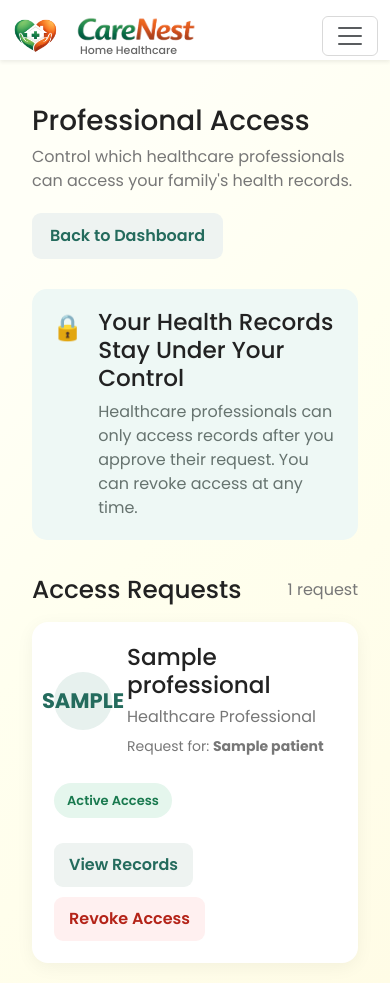
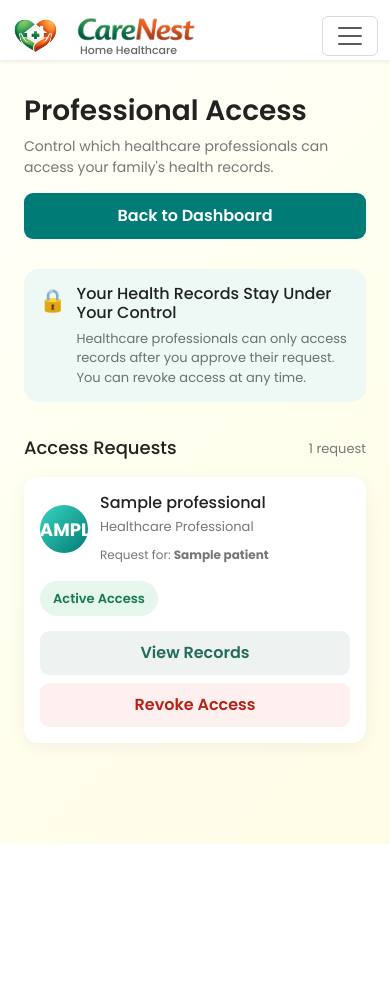
Before and after one commit to AMNA-RISHVI/CareNest_Home-Healthcare-Platform, a Django app: template health_wallet/templates/health_wallet/manage_professional_access.html in a window 390 px wide. After the commit the page ends 844 px from the top, so only its background shows below. Run offline with Django 5.2, Linux system fonts and the light colour scheme; the template is opened without the code that fills it: most values are stand-ins (such as "Sample title", 1, 10 or a date in 2020).

Commit message:
improve health wallet access pages interface

```diff
--- a/health_wallet/static/health_wallet/css/manage_professional_access.css
+++ b/health_wallet/static/health_wallet/css/manage_professional_access.css
@@ -1,10 +1,19 @@
-body{
+html,
+body {
+    margin: 0;
+    padding: 0;
+    min-height: 100%;
+}
+
+body {
     background: linear-gradient(
         135deg,
         #FFFFF7 20%,
         #FFFFEF 50%,
         #FFFCE6 100%
     );
+
+    font-family: 'Poppins', sans-serif;
 }
 
 .manage-access-page {
@@ -24,13 +33,16 @@ body{
 
 
 .page-header h1 {
-    margin: 0 0 8px;
+    margin: 50px 0 8px;
+    font-size: 34px;
+    font-weight: 600;
 }
 
 
 .page-header p {
     margin: 0;
     color: #777;
+    font-size: 14px;
 }
 
 
@@ -38,8 +50,8 @@ body{
     text-decoration: none;
     padding: 11px 18px;
     border-radius: 9px;
-    background: #eef3f1;
-    color: #246b5d;
+    background: #007B75;
+    color: #ffffff;
     font-weight: 600;
 }
 
@@ -62,12 +74,14 @@ body{
 
 .security-notice h3 {
     margin: 0 0 7px;
+    font-size: 18px;
 }
 
 
 .security-notice p {
     margin: 0;
     color: #66736f;
+    font-size: 14px;
 }
 
 
@@ -81,6 +95,7 @@ body{
 
 .section-header h2 {
     margin: 0;
+    font-size: 20px;
 }
 
 
@@ -120,8 +135,12 @@ body{
     height: 58px;
     flex-shrink: 0;
     border-radius: 50%;
-    background: #e7f1ee;
-    color: #246b5d;
+    background: linear-gradient(
+        135deg,
+        #3CD5C0 0%,
+        #007B75 100%
+    );
+    color: #ffffff;
     display: flex;
     align-items: center;
     justify-content: center;
@@ -138,6 +157,7 @@ body{
 .professional-info p {
     margin: 0 0 5px;
     color: #777;
+
 }
 
 
@@ -252,33 +272,209 @@ body{
 }
 
 
+/* =========================================
+   TABLET / SMALL LAPTOP
+========================================= */
+
 @media (max-width: 900px) {
 
     .manage-access-page {
-        padding: 20px;
+        width: 100%;
+        max-width: 100%;
+        padding: 25px 20px;
+        box-sizing: border-box;
     }
 
     .access-request-card {
         flex-direction: column;
-        align-items: flex-start;
+        align-items: stretch;
+        gap: 18px;
+    }
+
+    .professional-info {
+        width: 100%;
+    }
+
+    .request-status {
+        width: 100%;
     }
 
     .request-actions {
+        width: 100%;
         flex-wrap: wrap;
     }
 
 }
 
 
+/* =========================================
+   MOBILE
+========================================= */
+
 @media (max-width: 600px) {
+
+    .manage-access-page {
+        margin: 0;
+        padding: 20px 12px;
+    }
 
     .page-header {
         flex-direction: column;
-        align-items: flex-start;
+        align-items: stretch;
+        gap: 15px;
+    }
+
+    .page-header h1 {
+        font-size: 28px;
+    }
+
+    .page-header p {
+        font-size: 14px;
+        line-height: 1.5;
+    }
+
+    .secondary-button {
+        width: 100%;
+        box-sizing: border-box;
+        text-align: center;
+    }
+
+    .security-notice {
+        padding: 15px;
+        gap: 10px;
+    }
+
+    .security-icon {
+        font-size: 22px;
+    }
+
+    .security-notice h3 {
+        font-size: 16px;
+    }
+
+    .security-notice p {
+        font-size: 13px;
+        line-height: 1.5;
+    }
+
+    .section-header h2 {
+        font-size: 18px;
+    }
+
+    .section-header span {
+        font-size: 13px;
+    }
+
+    .access-request-card {
+        padding: 16px;
+        border-radius: 14px;
+        gap: 15px;
     }
 
     .professional-info {
+        gap: 12px;
+    }
+
+    .professional-avatar {
+        width: 48px;
+        height: 48px;
+        font-size: 18px;
+    }
+
+    .professional-info h3 {
+        font-size: 16px;
+    }
+
+    .professional-info p {
+        font-size: 13px;
+    }
+
+    .professional-info small {
+        font-size: 12px;
+    }
+
+    .request-actions {
+        display: flex;
+        flex-direction: column;
+        align-items: stretch;
+        width: 100%;
+        gap: 8px;
+    }
+
+    .request-actions form {
         width: 100%;
     }
 
+    .approve-button,
+    .reject-button,
+    .view-button,
+    .revoke-button {
+        width: 100%;
+        box-sizing: border-box;
+        padding: 10px 12px;
+    }
+
 }
+
+
+/* =========================================
+   VERY SMALL PHONES
+========================================= */
+
+@media (max-width: 350px) {
+
+    .manage-access-page {
+        padding: 15px 8px;
+    }
+
+    .page-header h1 {
+        font-size: 24px;
+    }
+
+    .page-header p {
+        font-size: 13px;
+    }
+
+    .security-notice {
+        padding: 12px;
+    }
+
+    .security-notice h3 {
+        font-size: 14px;
+    }
+
+    .security-notice p {
+        font-size: 12px;
+    }
+
+    .section-header h2 {
+        font-size: 16px;
+    }
+
+    .section-header span {
+        font-size: 12px;
+    }
+
+    .access-request-card {
+        padding: 12px;
+    }
+
+    .professional-avatar {
+        width: 42px;
+        height: 42px;
+        font-size: 16px;
+    }
+
+    .professional-info h3 {
+        font-size: 15px;
+    }
+
+    .professional-info p {
+        font-size: 12px;
+    }
+
+    .professional-info small {
+        font-size: 11px;
+    }
+
+}
--- a/health_wallet/templates/health_wallet/base.html
+++ b/health_wallet/templates/health_wallet/base.html
@@ -52,6 +52,9 @@
 {% block navbar %}
 {% endblock %}
 
+{% block content %}
+{% endblock %}
+
 
 <script
     src="https://cdn.jsdelivr.net/npm/bootstrap@5.3.3/dist/js/bootstrap.bundle.min.js">
```
Also changed, not shown: health_wallet/static/health_wallet/css/professional_access.css (+6 -2 lines), health_wallet/static/health_wallet/css/professional_request_access.css (+2 -8 lines).
